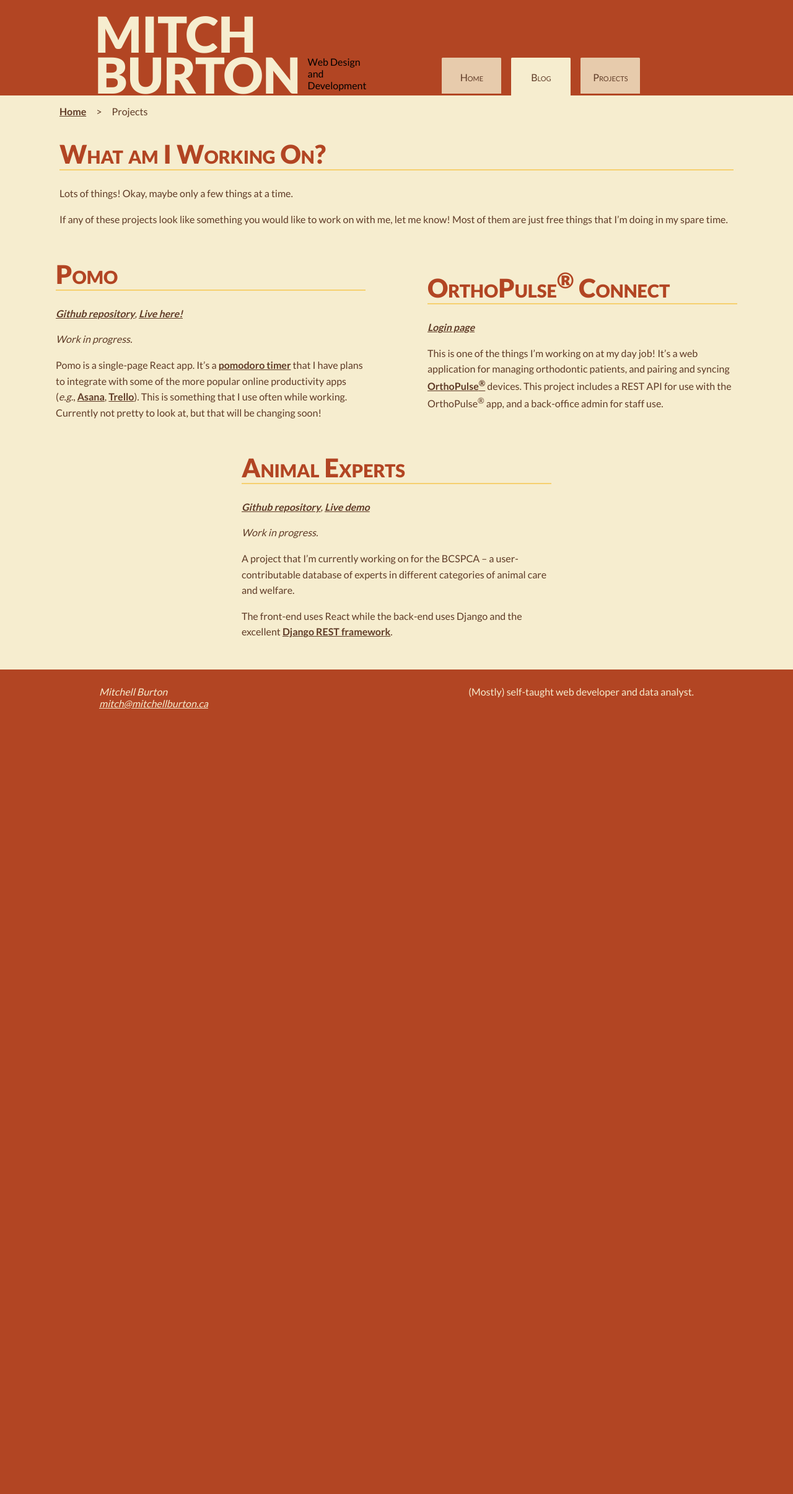
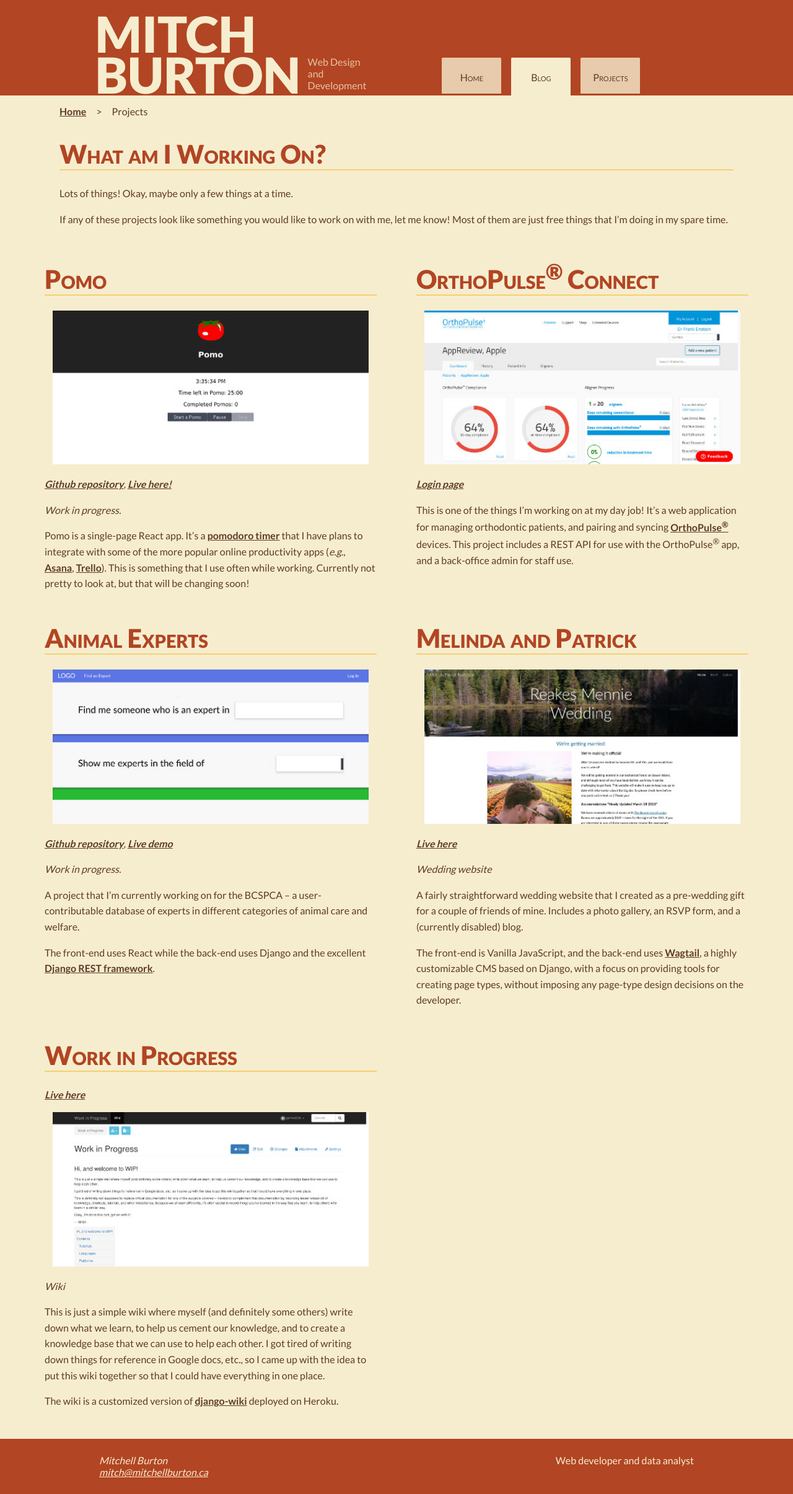
Before and after one commit to Perfect5th/perfect5th.github.io, a Jekyll site: the page built from projects.html, in a window 1280 px wide. Shown: the whole page at 62% size. Built offline with Jekyll 4.4.1, drawn with Linux system fonts in a browser that asks for light colours; before the commit the page ends 1169 px from its top, so only the background shows below that.

Commit message:
add preview images for projects, clean up flex layout

```diff
--- a/_includes/footer.html
+++ b/_includes/footer.html
@@ -7,6 +7,6 @@
   </div>
 
   <div class="footer-right">
-    (Mostly) self-taught web developer and data analyst.
+    Web developer and data analyst
   </div>
 </footer>
--- a/_sass/_layout.scss
+++ b/_sass/_layout.scss
@@ -333,14 +333,24 @@ footer {
     .posts {
         display: flex;
         flex-wrap: wrap;
+        align-items: baseline;
 
         .title-link {
             text-decoration: none;
         }
 
         .blog-list-item {
-            max-width: 500px;
-            width: 85%;
+            margin: 0 2rem;
+            max-width: 536px;
+
+            .preview-image {
+                margin: auto;
+                width: 95%;
+
+                img {
+                    width: 100%;
+                }
+            }
 
             .blog-date {
                 font-style: italic;
@@ -394,6 +404,7 @@ footer {
             }
 
             .header-right {
+                color: fade-out($linen, 0.25);
                 display: flex;
                 flex-direction: column-reverse;
                 max-width: 7rem;
--- a/projects.html
+++ b/projects.html
@@ -37,6 +37,11 @@ layout: default
     <article class="blog-list-item">
       <div>
         <h2>Pomo</h2>
+        <div class="preview preview-image">
+          <a href="/pomo">
+            <img src="assets/pomo.jpg" alt="Pomo Preview">
+          </a>
+        </div>
         <p class="blog-date">
           <a href="https://github.com/Perfect5th/pomo">Github repository</a>,
           <a href="/pomo">Live here!</a>
@@ -59,6 +64,11 @@ layout: default
     <article class="blog-list-item">
       <div>
         <h2>OrthoPulse<sup>&reg;</sup> Connect</h2>
+        <div class="preview preview-image">
+          <a href="https://io.bioluxresearch.com/admin/doctor/">
+            <img src="assets/op-connect.jpg" alt="OrthoPulse Connect Preview">
+          </a>
+        </div>
         <p class="blog-date">
           <a href="https://io.bioluxresearch.com/admin/doctor/">Login page</a>
         </p>
@@ -77,6 +87,11 @@ layout: default
     <article class="blog-list-item">
       <div>
         <h2>Animal Experts</h2>
+        <div class="preview preview-image">
+          <a href="https://secret-shore-35208.herokuapp.com/">
+            <img src="assets/animal-experts.jpg" alt="Animal Experts Preview">
+          </a>
+        </div>
         <p class="blog-date">
           <a href="https://github.com/Perfect5th/animal-experts">Github repository</a>,
           <a href="https://secret-shore-35208.herokuapp.com/">Live demo</a>
@@ -92,9 +107,68 @@ layout: default
             The front-end uses React while the back-end uses Django and the
             excellent <a href="http://www.django-rest-framework.org/">Django REST
               framework</a>.
-            </p>
-          </div>
+          </p>
         </div>
-      </article>
+      </div>
+    </article>
+
+    <article class="blog-list-item">
+      <div>
+        <h2>Melinda and Patrick</h2>
+        <div class="preview preview-image">
+          <a href="http://www.melindaandpatrick.ca/">
+            <img src="assets/mennie-reakes.jpg" alt="Melinda and Patrick Preview">
+          </a>
+        </div>
+        <p class="blog-date">
+          <a href="http://www.melindaandpatrick.ca/">Live here</a>
+        </p>
+        <div class="preview">
+          <p><em>Wedding website</em></p>
+          <p>
+            A fairly straightforward wedding website that I created as a
+            pre-wedding gift for a couple of friends of mine. Includes a photo
+            gallery, an RSVP form, and a (currently disabled) blog.
+          </p>
+          <p>
+            The front-end is Vanilla JavaScript, and the back-end uses
+            <a href="https://wagtail.io/">Wagtail</a>, a highly customizable CMS
+            based on Django, with a focus on providing tools for creating page
+            types, without imposing any page-type design decisions on the
+            developer.
+          </p>
+        </div>
+      </div>
+    </article>
+
+    <article class="blog-list-item">
+      <div>
+        <h2>Work in Progress</h2>
+        <p class="blog-date">
+          <a href="https://wiki.mitchellburton.ca/">Live here</a>
+        </p>
+        <div class="preview preview-image">
+          <a href="https://wiki.mitchellburton.ca/">
+            <img src="assets/wip.jpg" alt="Work in Progress Wiki Preview">
+          </a>
+        </div>
+        <div class="preview">
+          <p><em>Wiki</em></p>
+          <p>
+            This is just a simple wiki where myself (and definitely some others)
+            write down what we learn, to help us cement our knowledge, and to
+            create a knowledge base that we can use to help each other. I got
+            tired of writing down things for reference in Google docs, etc., so
+            I came up with the idea to put this wiki together so that I could
+            have everything in one place.
+          </p>
+          <p>
+            The wiki is a customized version of
+            <a href="http://www.django-wiki.org/">django-wiki</a> deployed on
+            Heroku.
+          </p>
+        </div>
+      </div>
+    </article>
   </div>
 </div>
```
Also changed, not shown: assets/animal-experts.jpg (added), assets/mennie-reakes.jpg (added), assets/op-connect.jpg (added), assets/pomo.jpg (added), assets/wip.jpg (added).
